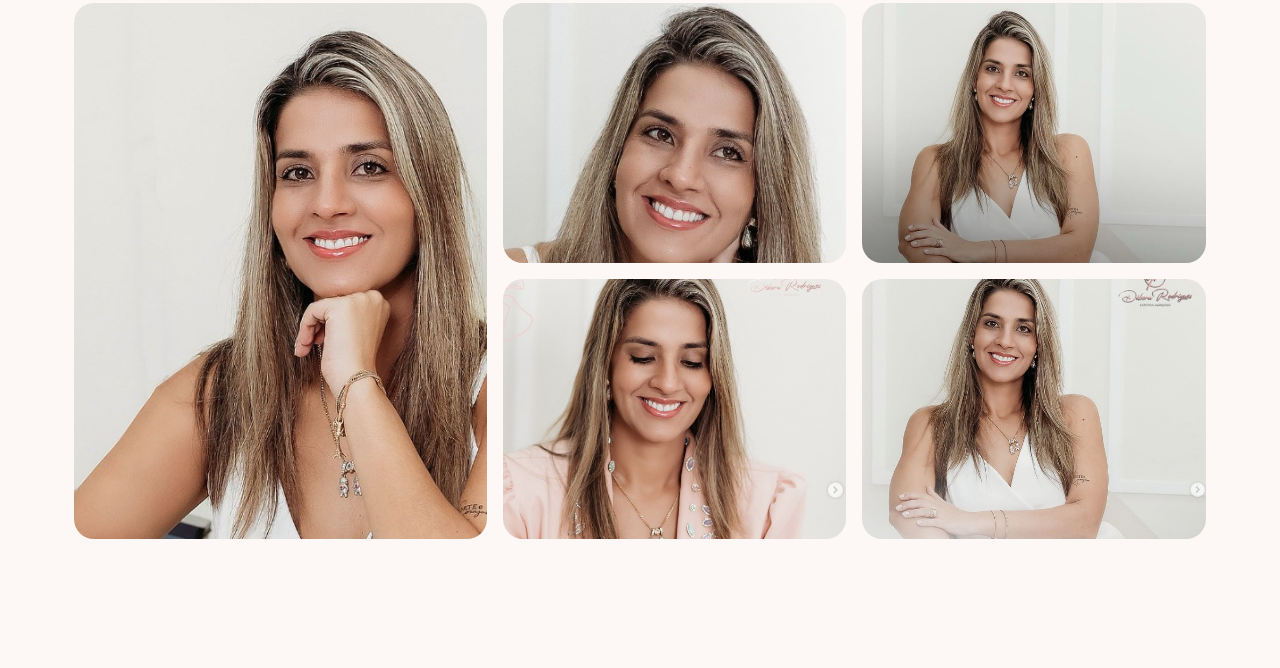
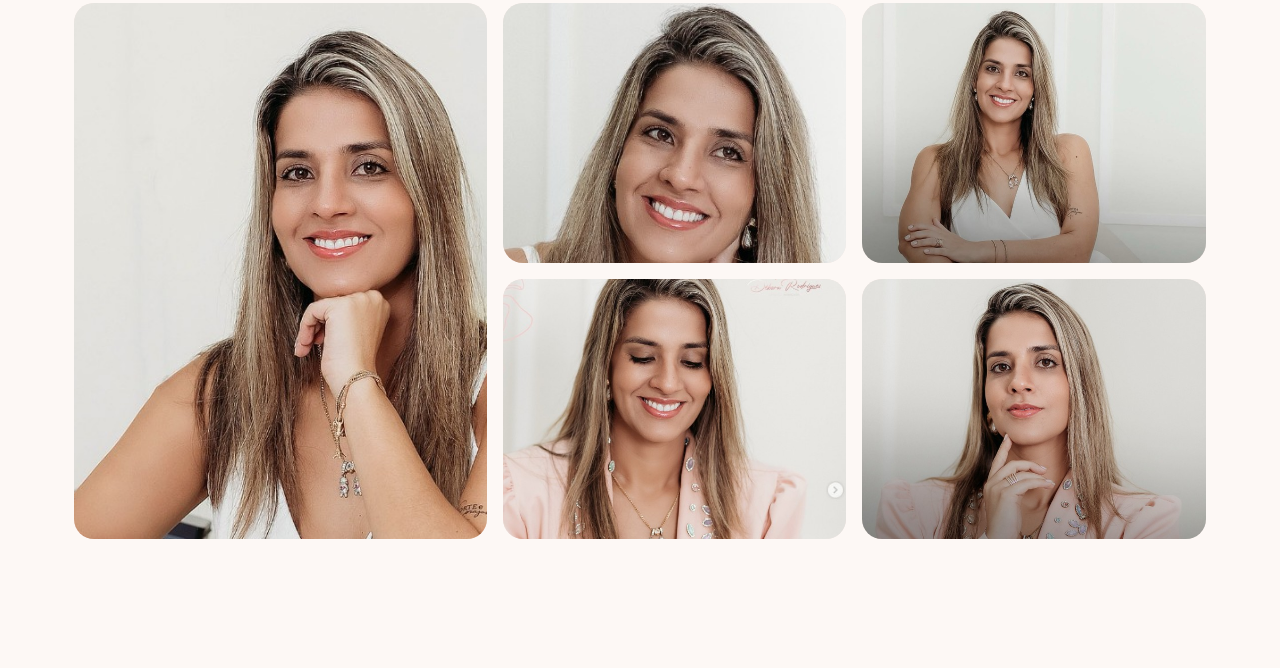
Before and after one commit to drdeborarodrigueslima-dotcom/estetica, a plain HTML site: page index.html in a window 1280 px wide. Shown: the part 5753-6421 px from the top of the page. Drawn offline with nearby package versions, Linux system fonts and the light colour scheme.

Commit message:
Troca foto repetida na galeria
Co-Authored-By: Claude Opus 5.5 <noreply@anthropic.com>
Claude-Session: https://claude.ai/code/session_01YJuTzJ6CPU44KfrpbFfPEA

```diff
--- a/index.html
+++ b/index.html
@@ -338,7 +338,7 @@ footer .base{border-top:1px solid rgba(255,255,255,.18);margin-top:36px;padding-
       <div><img src="img/debora-1.jpg" alt="Dra. Débora Rodrigues" style="object-position:top"></div>
       <div><img src="img/debora-6.jpg" alt="Cuidados com a pele"></div>
       <div><img src="img/debora-7.jpg" alt="Sala de atendimento"></div>
-      <div><img src="img/debora-2.jpg" alt="Tratamento corporal"></div>
+      <div><img src="img/debora-4.jpg" alt="Dra. Débora Rodrigues" style="object-position:top"></div>
     </div>
   </div>
 </section>
```
